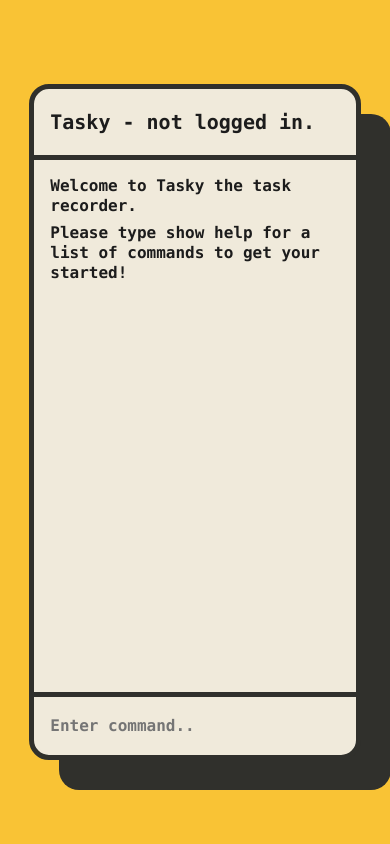
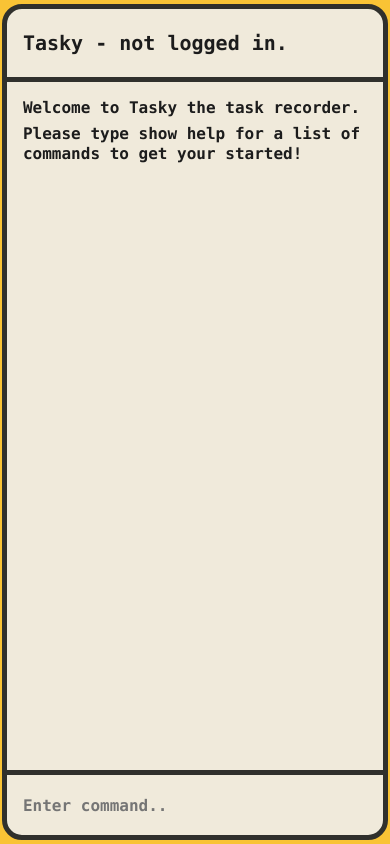
Before and after one commit to RussellCarey/Tasky, a React (Create React App) app in the folder client/: page / in a window 390 px wide. Built offline with nearby package versions, Linux system fonts and the light colour scheme.

Commit message:
changed media queries and made all input text lower case

```diff
--- a/client/src/components/Console/InputBox.tsx
+++ b/client/src/components/Console/InputBox.tsx
@@ -41,9 +41,8 @@ const InputArea: FunctionComponent<IPropsInputArea> = ({ inputText, setInputText
   //! DOES NOT WORK
   const textOnChange = (e: React.ChangeEvent) => {
     const target = e.target as HTMLInputElement;
-
-    const stringText = hideLoginPassword(target.value, passwordRef);
-
+    const targetText = target.value.toLowerCase();
+    const stringText = hideLoginPassword(targetText, passwordRef);
     setInputText(stringText);
   };
 
--- a/client/src/components/Console/styles/TextArea.styles.tsx
+++ b/client/src/components/Console/styles/TextArea.styles.tsx
@@ -41,4 +41,8 @@ export const TextAreaContainer = styled.div`
 export const Text = styled.p`
   line-height: ${theme.spacing.large};
   margin-bottom: ${theme.spacing.xsmall};
+
+  @media (max-width: 500) {
+    font-size: ${theme.font.sizes.small};
+  }
 `;
--- a/client/src/components/styles/styled.tsx
+++ b/client/src/components/styles/styled.tsx
@@ -25,4 +25,16 @@ export const TerminalWindow = styled.div`
   flex-direction: column;
 
   overflow: wrap;
+
+  @media (max-width: 900px) {
+    width: 95vw;
+    height: 95vh;
+    box-shadow: 10px 10px 0px ${(props) => props.theme.shadowColor};
+  }
+
+  @media (max-width: 500px) {
+    width: 99vw;
+    height: 99vh;
+    box-shadow: 0px 0px 0px ${(props) => props.theme.shadowColor};
+  }
 `;
```
